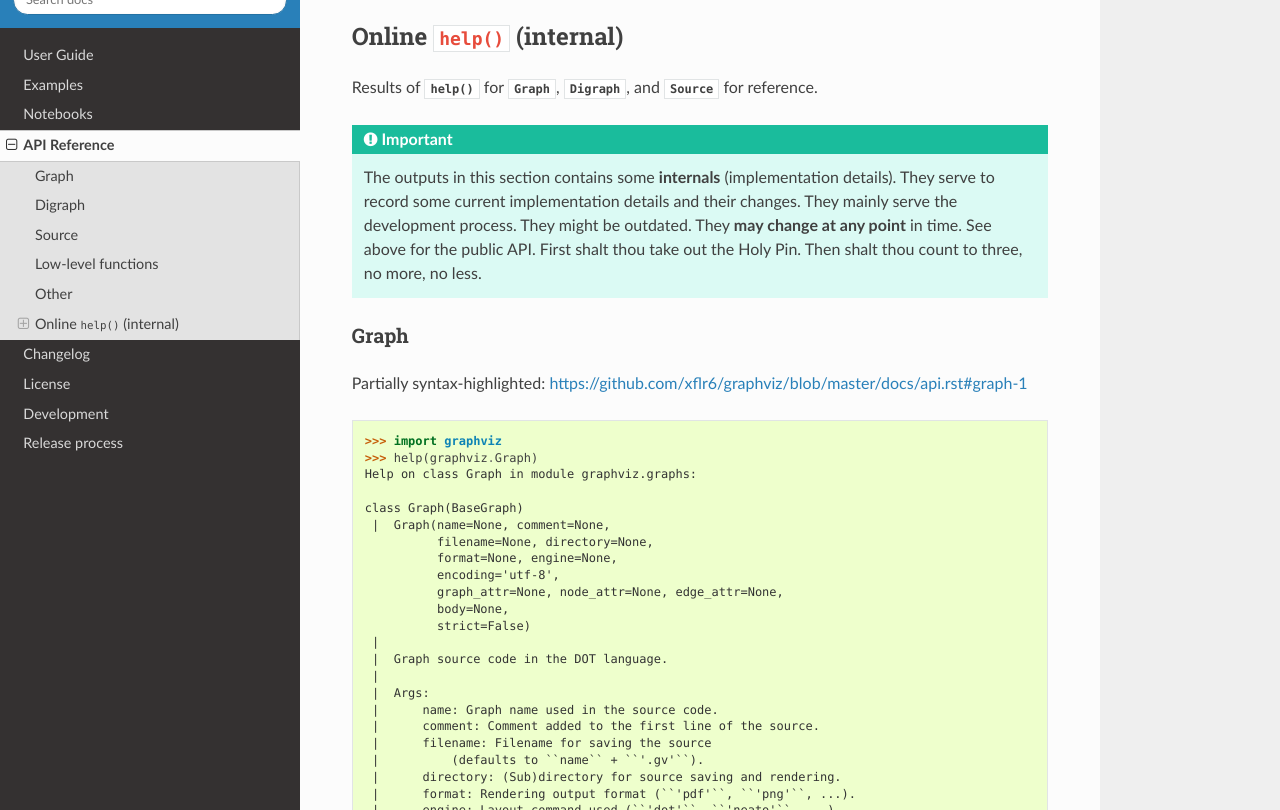
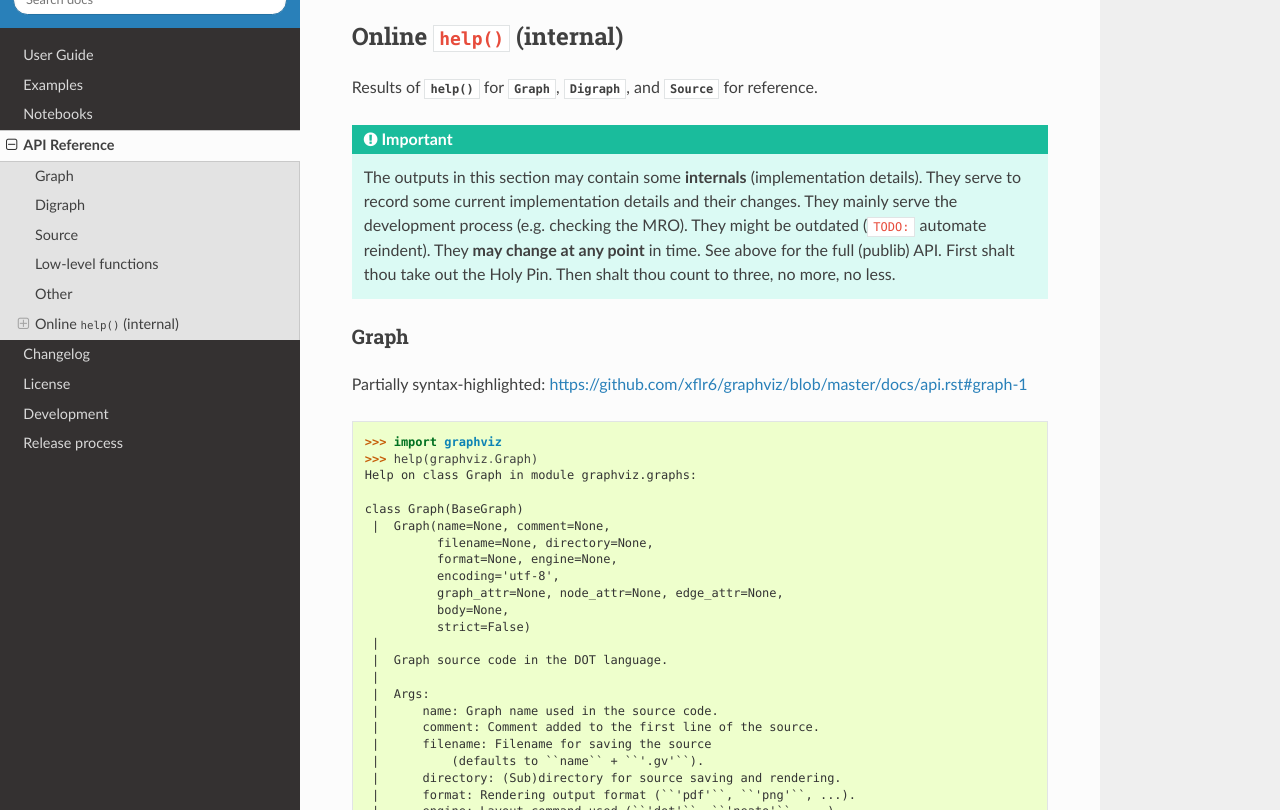
Before and after one commit to xflr6/graphviz, a Sphinx documentation site: the page built from docs/api.rst, in a window 1280 px wide and 900 px high, scrolled down 3377 px, cut to the strip 90-900 px from the top of the window. Built offline with Sphinx 7.4.7 and the Read the Docs theme 2.0.0, drawn with Linux system fonts in a browser that asks for light colours; the version number is read from the project's files by our own code.

Commit message:
improve internal status admonition

```diff
--- a/docs/api.rst
+++ b/docs/api.rst
@@ -125,12 +125,12 @@ and :class:`.Source` for reference.
 
 .. important::
 
-    The outputs in this section contains some **internals** (implementation details).
+    The outputs in this section may contain some **internals** (implementation details).
     They serve to record some current implementation details and their changes.
-    They mainly serve the development process.
-    They might be outdated.
+    They mainly serve the development process (e.g. checking the MRO).
+    They might be outdated (``TODO:`` automate reindent).
     They **may change at any point** in time.
-    See above for the public API.
+    See above for the full (publib) API.
     First shalt thou take out the Holy Pin.
     Then shalt thou count to three, no more, no less.
 
```
